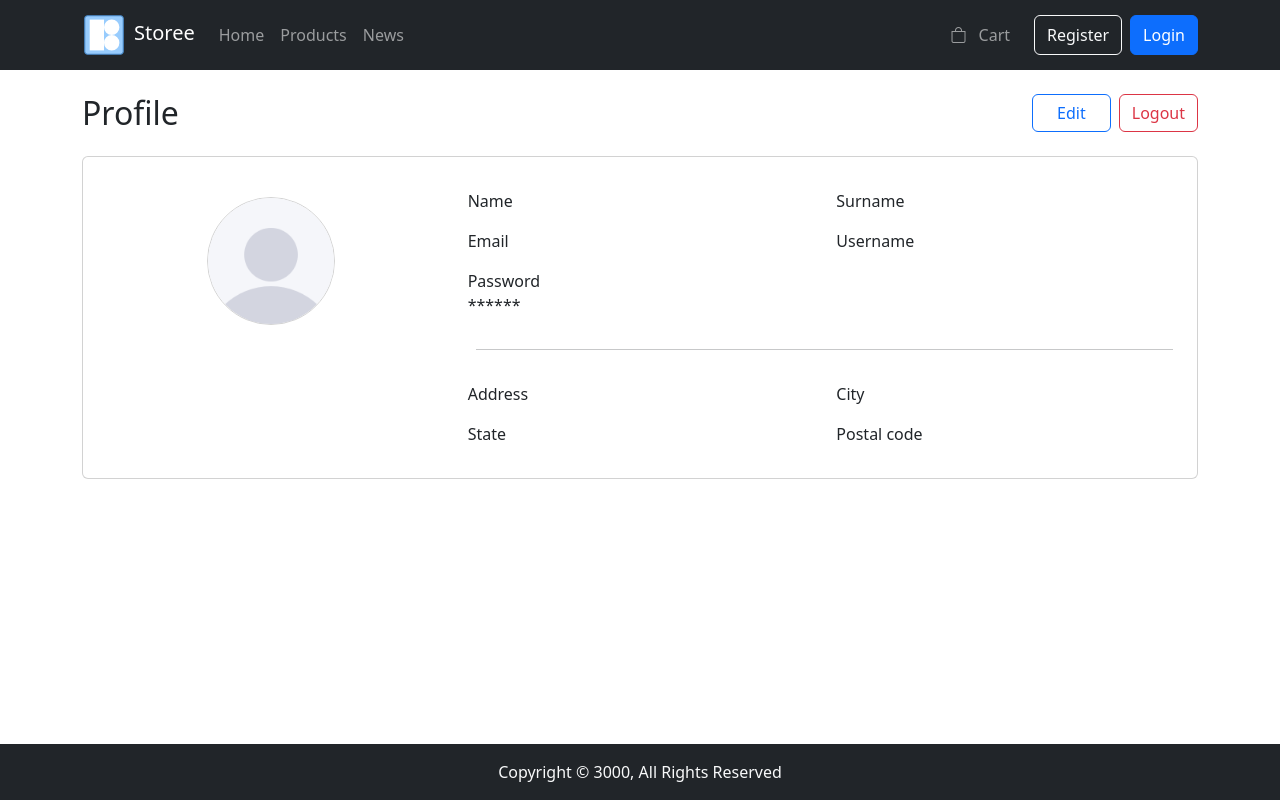
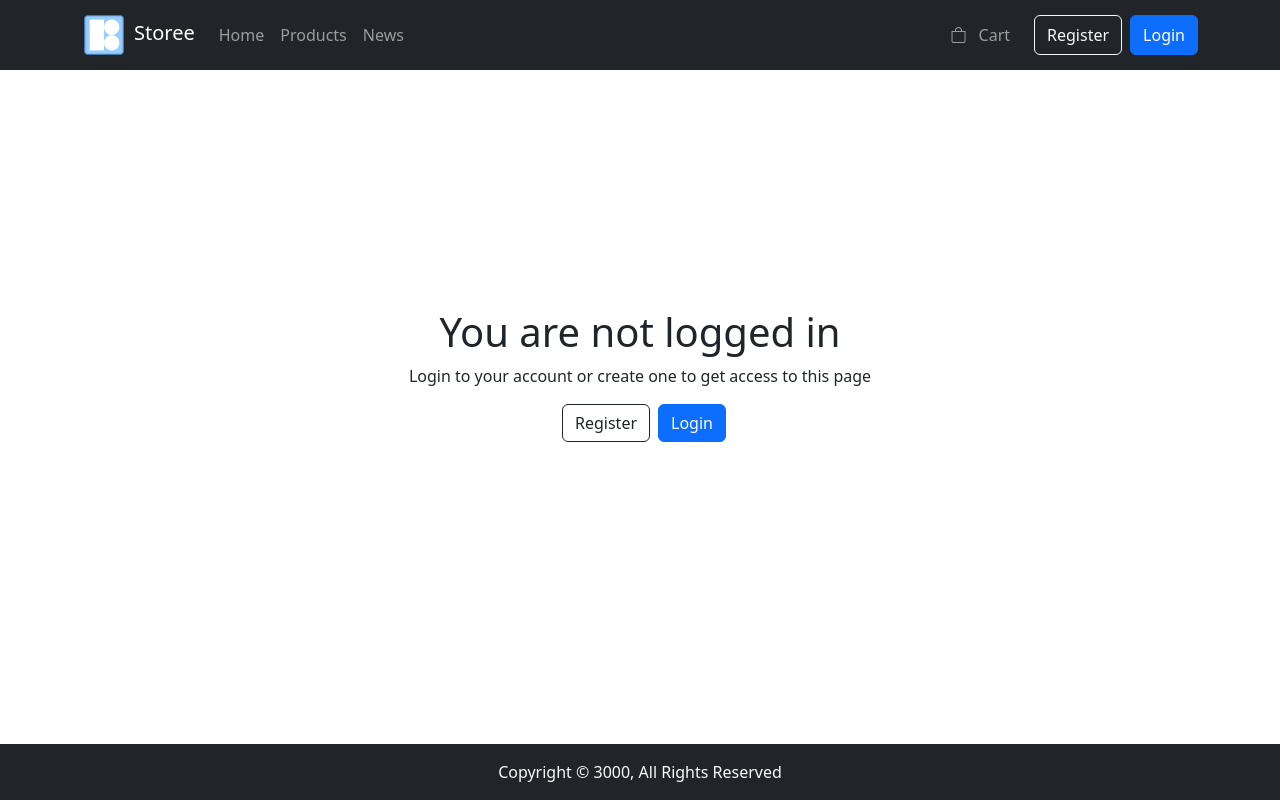
Before and after one commit to bakhtyiar/Storee-shop, a React (Create React App) app: page /profile in a window 1280 px wide. Built offline with nearby package versions, Linux system fonts and the light colour scheme.

Commit message:
added 'not logged in' article to profile page

```diff
--- a/src/routes/profile.jsx
+++ b/src/routes/profile.jsx
@@ -9,6 +9,7 @@ import {Formik} from "formik";
 import {updateUser} from "../utils/server-api/user/user";
 import FormTextField from "../components/formikElements/FormTextField";
 import FormSelectField from "../components/formikElements/FormSelectField";
+import {AuthModalContext} from "../contexts/authModal-context/authModal-context";
 
 const schema = yup.object().shape({
     avatar: yup.string(),
@@ -48,6 +49,7 @@ const schema = yup.object().shape({
 
 const Profile = () => {
     const {authUserState} = useContext(RootContext);
+    const {onRegister, onLogin} = useContext(AuthModalContext);
     const navigate = useNavigate();
     const [isEditing, setIsEditing] = useState(false);
     const [show, setShow] = useState(false);
@@ -105,7 +107,27 @@ const Profile = () => {
 
     return (
         <>
-            <Formik
+            {!authUserState.isLoggedIn && <div className='d-flex align-content-center h-100 justify-content-center pb-4 mb-4 flex-column' data-testid="error-no-personal-profile-page">
+                <h1 className='align-self-center text-center'>You are not logged in</h1>
+                <p className='align-self-center text-center'>Login to your account or create one to get access to this page</p>
+                <div className='d-flex justify-content-center mb-4 pb-4'>
+                    <Button variant='outline-dark'
+                            className='mx-2'
+                            onClick={() => onRegister()}
+                            data-testid='register-btn-desktop'
+                    >
+                        Register
+                    </Button>
+                    <Button
+                        variant='primary'
+                        onClick={() => onLogin()}
+                        data-testid='login-btn-desktop'
+                    >
+                        Login
+                    </Button>
+                </div>
+            </div>}
+            {authUserState.isLoggedIn && <Formik
                 validationSchema={schema}
                 validateOnBlur
                 onSubmit={handleSubmitChanges}
@@ -300,7 +322,7 @@ const Profile = () => {
                         </Card>
                     </Form>
                 </>)}
-            </Formik>
+            </Formik>}
         </>);
 };
 
```
